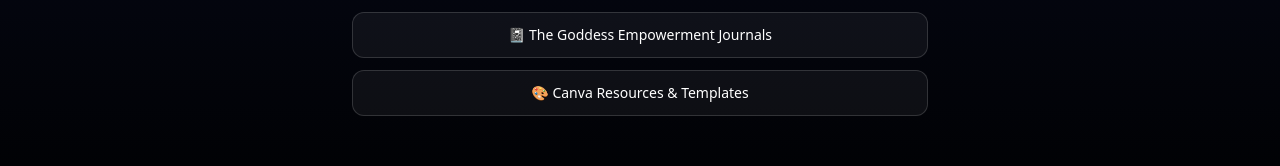
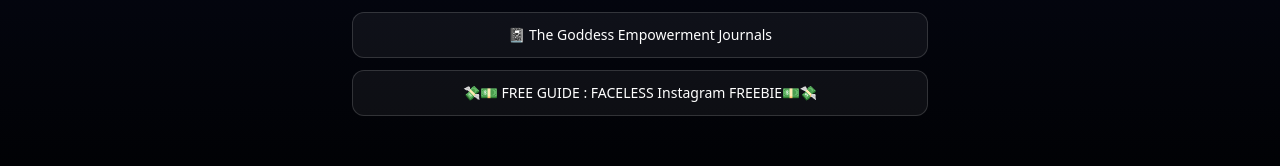
Before and after one commit to courtneihayes/DigitalLuxeGoddess3, a Next.js app: page / in a window 1280 px wide. Shown: the part 547-713 px from the top of the page. Built offline with nearby package versions, Linux system fonts and the light colour scheme.

Commit message:
Update page.tsx

```diff
--- a/app/page.tsx
+++ b/app/page.tsx
@@ -14,8 +14,8 @@
     href: "https://the-goddess-empowerment.printify.me/",
   },
   {
-    label: "🎨 Canva Resources & Templates",
-    href: "https://www.canva.com/design/DAGiBpm_H3s/XndvWg9CNvhhIto3QcGQAQ/edit",
+    label: "  💸💵 FREE GUIDE : FACELESS Instagram FREEBIE💵💸",
+    href: "https://www.canva.com/design/DAGiBpm_H3s/XndvWg9CNvhhIto3QcGQAQ/edit?utm_content=DAGiBpm_H3s&utm_campaign=designshare&utm_medium=link2&utm_source=sharebutton",
   },
 ];
 
```
